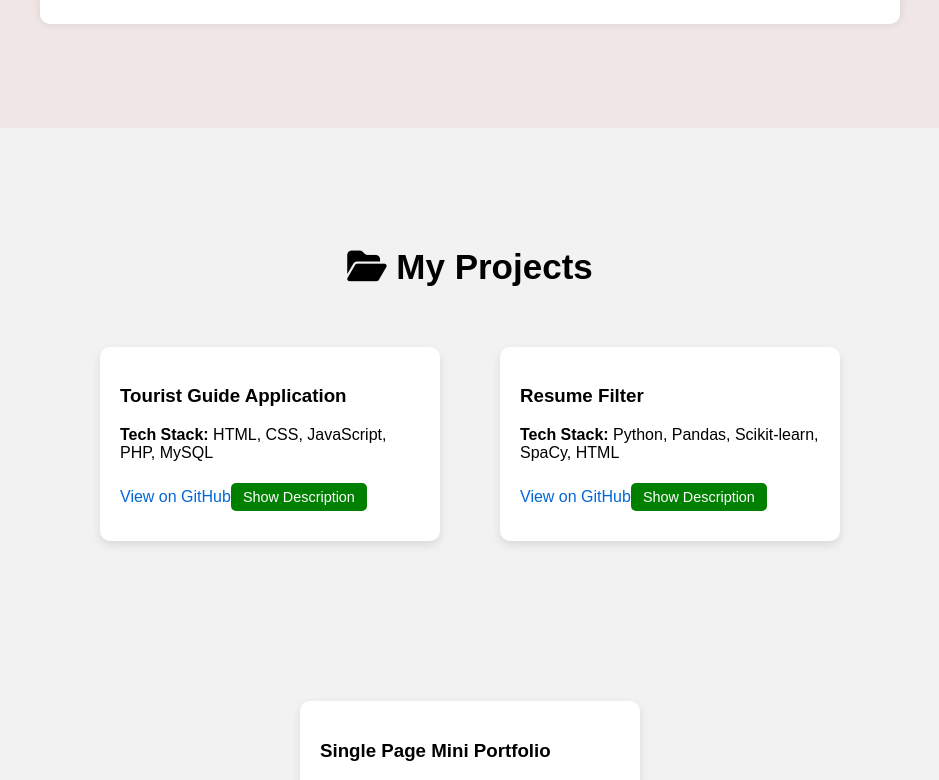
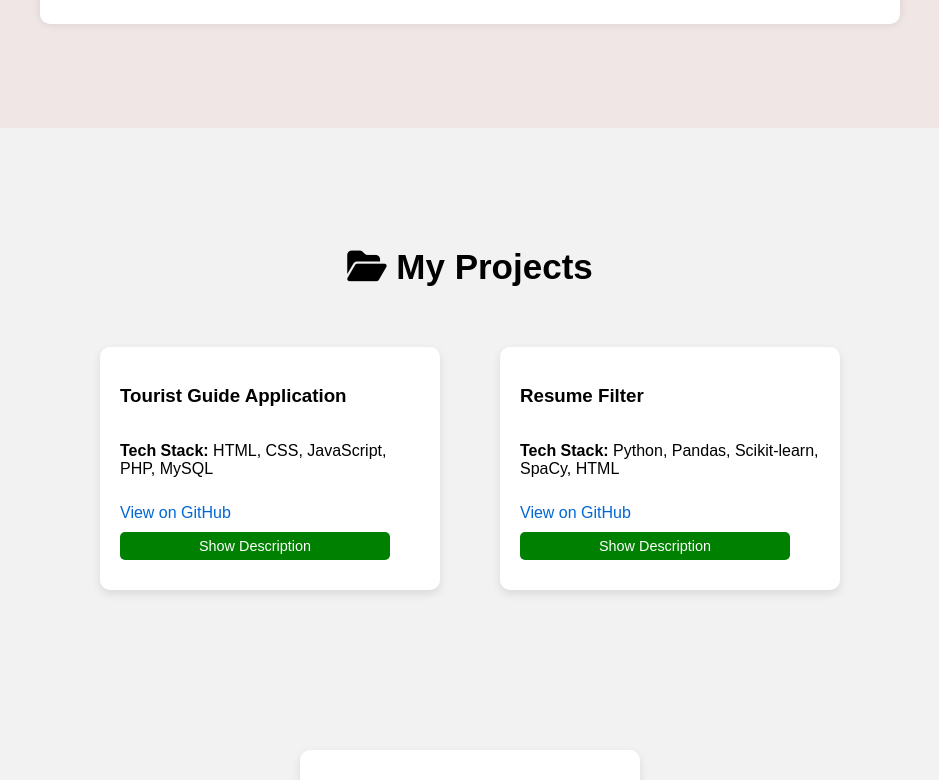
Before and after one commit to aashik124/Portfolio, a React (Create React App) app in the folder hello/: page / in a window 1280 px wide. Shown: the part 3149-3929 px from the top of the page, without its empty margins (170-1109 px from the left). Built offline with nearby package versions, Linux system fonts and the light colour scheme.

Commit message:
Projects.css was changed to separate the dynamic expansion of respective card

```diff
--- a/hello/src/components/Projects.css
+++ b/hello/src/components/Projects.css
@@ -1,10 +1,11 @@
 .projects-section {
   padding: 90px;
-  background-color:  #f2f2f2;
+  background-color: #f2f2f2;
   text-align: center;
-  height: 75vh;
+  min-height: 100vh;
 }
-.projects-section h2{
+
+.projects-section h2 {
   font-size: 35px;
 }
 
@@ -13,6 +14,7 @@
   flex-wrap: wrap;
   justify-content: center;
   gap: 60px;
+  align-items: flex-start; /* 🔑 Don't stretch all cards equally */
   margin-top: -70px;
 }
 
@@ -21,10 +23,12 @@
   border-radius: 10px;
   padding: 20px;
   width: 300px;
-  box-shadow: 0 4px 10px rgba(0,0,0,0.1);
+  box-shadow: 0 4px 10px rgba(0, 0, 0, 0.1);
   text-align: left;
   transition: transform 0.3s ease;
   margin-top: 100px;
+  display: flex;
+  flex-direction: column;
 }
 
 .project-card:hover {
--- a/hello/src/components/Projects.js
+++ b/hello/src/components/Projects.js
@@ -1,4 +1,4 @@
-import React, { useState } from 'react';
+import { useState } from 'react';
 import './Projects.css';
 
 const projects = [
@@ -34,7 +34,7 @@ const Projects = () => {
 
   return (
     <section id="projects" className="projects-section">
-      <h2><i class="fas fa-folder-open"></i>      My Projects</h2>
+      <h2><i className="fas fa-folder-open"></i>      My Projects</h2>
       <div className="project-list">
         {projects.map(project => (
           <div key={project.id} className="project-card">
```
